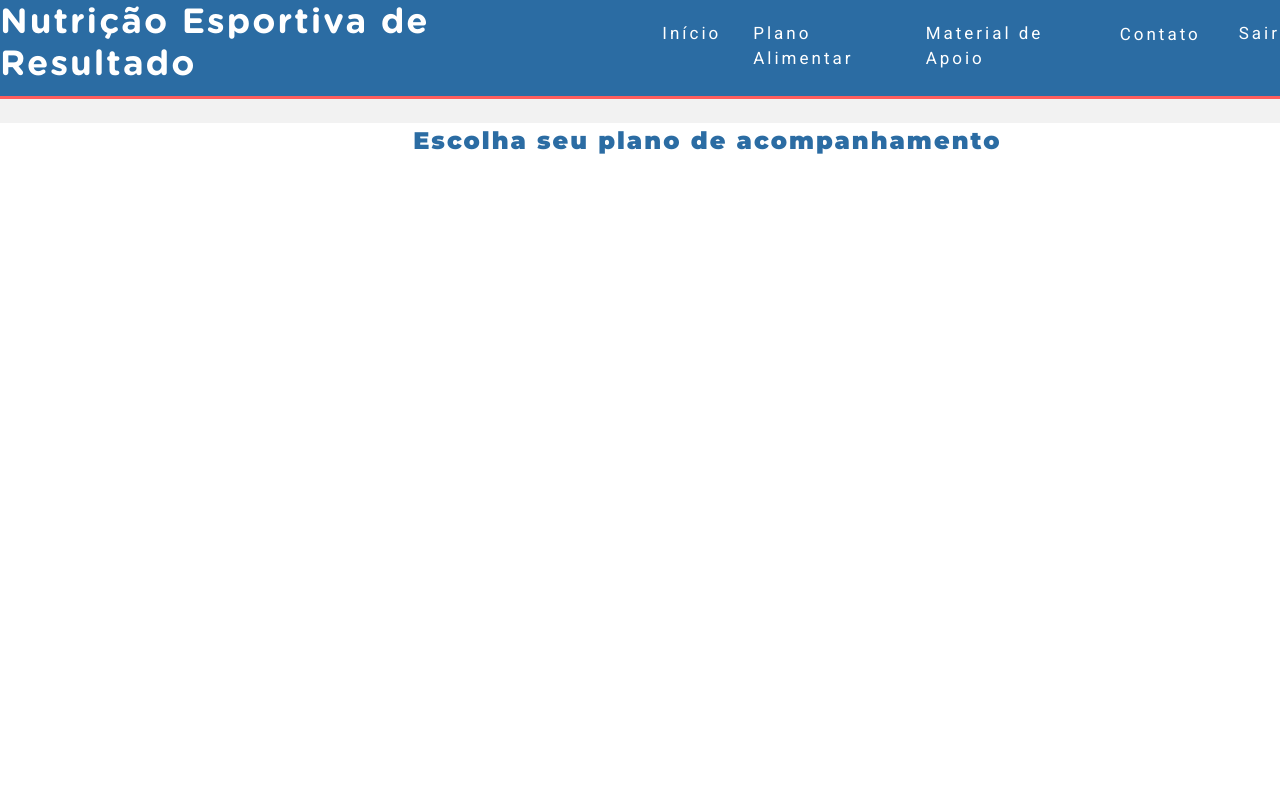
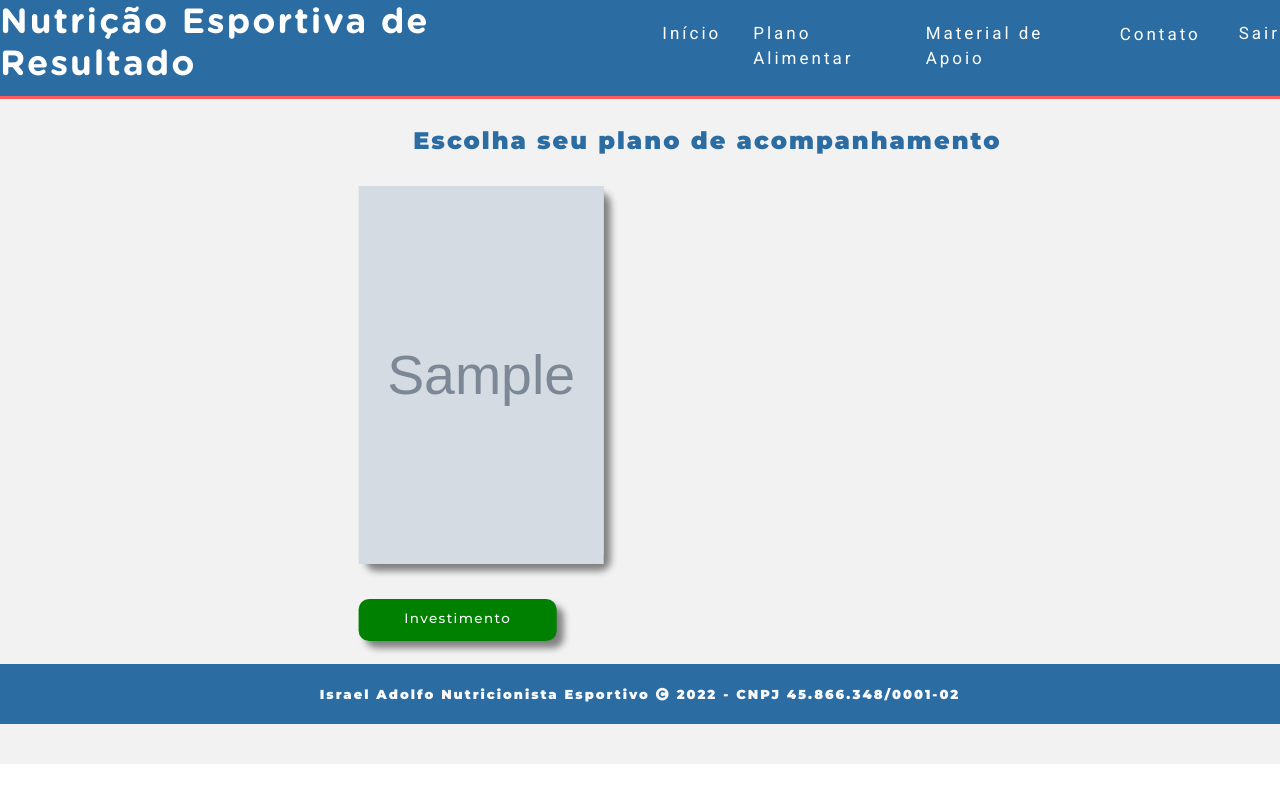
Before and after one commit to israeladolfo79/EmagrecimentoDefinitivoApp, a Django app: page /pedido/ in a window 1280 px wide. Run offline with Django 3.2, Linux system fonts and the light colour scheme; a user stored in the database is signed in; tables that the repository leaves empty hold one stand-in row (values such as "Sample post"); grey boxes marked "Sample" are stand-in pictures; some libraries are stand-ins or nearby versions.

Commit message:
some changes

```diff
--- a/pedidos/templates/pedido/order_form.html
+++ b/pedidos/templates/pedido/order_form.html
@@ -5,51 +5,76 @@
 <link rel="stylesheet" href="{% static 'core/css/dashboard.css' %}" />
 <link rel="stylesheet" href="{% static 'pedidos/css/pedidos.css' %}" />
 <script src="https://ajax.googleapis.com/ajax/libs/jquery/3.6.0/jquery.min.js"></script>
+
 {% endblock %}
 
 {% block conteudo %}
 
-<div class="container-fluid mb-4 pt-4" style="background-color: #f2f2f2; margin-top: -20px;">
+<div class="container-fluid mb-4 pt-4" style="background-color: #f2f2f2;margin-top: -20px;">
     {% if messages %}
     {% for message in messages %}
-    <div class="alert {{message.tags}}" role="alert">
+    <div class="alert {{message.tags}} " role="alert" >
         {{message}}
     </div>
     {% endfor %}
     {% endif %}
+    <div class="col-md-9 my-1 text-right" style="margin-left: 5vw">
 
-    <div class="col-md-9 my-1 text-right" style="margin-left: 5vw">
         <h4 style="color: #2b6ca3; font-weight: bold">Escolha seu plano de acompanhamento</h4>
+
     </div>
-
     <div class="container-fluid" id="escalavel">
         <div class="row">
             <div class="col-md-2"></div>
+            <div class="col-md-3">
 
+                <div class=" pacote-desc-esp">
+                    <img src="{{pacote.imagem.url}}"  alt="{{pacote.titulo}}">
+
+                </div>
+                <div class="embaixo-pacote bg-verde-escuro text-center text-light">
+                    <p class="text-light pt-1">Investimento</p>
+                </div>
+            </div>
             {% for pac in pacotes %}
-            <div class="col-md-3 text-center">
-                <form action="{% url 'contratar_plano' %}" method="POST">
+            <div class="col-md-2 text-center">
+                <form action="parciais/formulario.html" method="POST">
                     {% csrf_token %}
 
-                    <div class="pacote-desc">
-                        <img src="{{ pac.imagem.url }}" alt="{{ pac.titulo }}">
+                    <div class=" pacote-desc">
+                        <img src="{{pac.imagem.url}}" alt="{{pac.titulo}}">
+
                     </div>
+                    <input type="hidden" name="id" value="{{pac.id}}">
+                    <input type="hidden" name="preco_total" value="{{pac.preco}}">
+                    <div class="embaixo-pacote bg-verde-escuro text-center text-light">
+                        <p class="text-light pt-1">{{pac.preco}} Reais</p>
+                    </div>
+                    <a class="btn btn-primary border-rounded font-weight-bold" href="parciais/formulario.html">Contratar</a>
 
-                    <input type="hidden" name="id" value="{{ pac.id }}">
-                    <input type="hidden" name="preco_total" value="{{ pac.preco }}">
-
-                    <div class="embaixo-pacote bg-verde-escuro text-center text-light">
-                        <p class="text-light pt-1">{{ pac.preco }} Reais</p>
-                    </div>
-
-                    <button type="submit" class="btn btn-primary border-rounded font-weight-bold">Contratar</button>
                 </form>
             </div>
             {% endfor %}
         </div>
+
     </div>
+    <!--
 
+        <form action="" method="POST">
+
+                        {% csrf_token %}
+                        <div class="card" style="max-width:400px">
+                            <div class="card-body">
+                            <h4 class="card-title">{{pacote.titulo}}</h4>
+                            <h4 class="card-text">{{pacote.descricao|safe}}</h4>
+                            <input type="hidden" name="id" value="{{pacote.id}}">
+                            <input type="hidden" name="preco_total" value="{{pacote.preco}}">
+                            <button type="submit" class="btn btn-primary border-rounded">Selecionar</button>
+                            </div>
+                        </div>
+                    </form>
+    -->
 </div>
 
-{% include "parciais/_footer.html" %}
+{% include  "parciais/_footer.html"%}
 {% endblock conteudo %}
```
